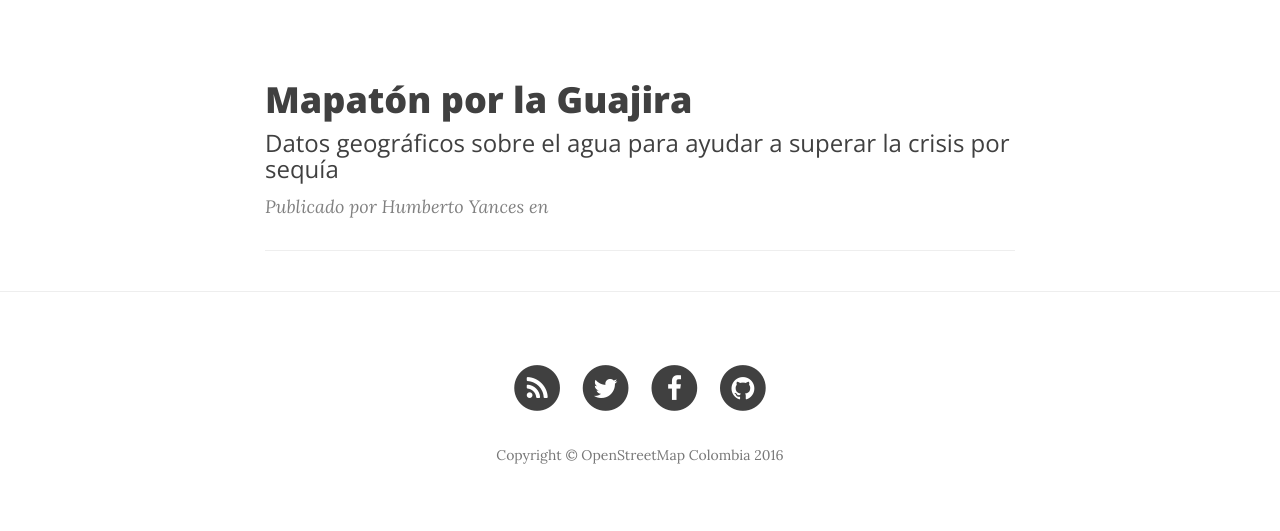
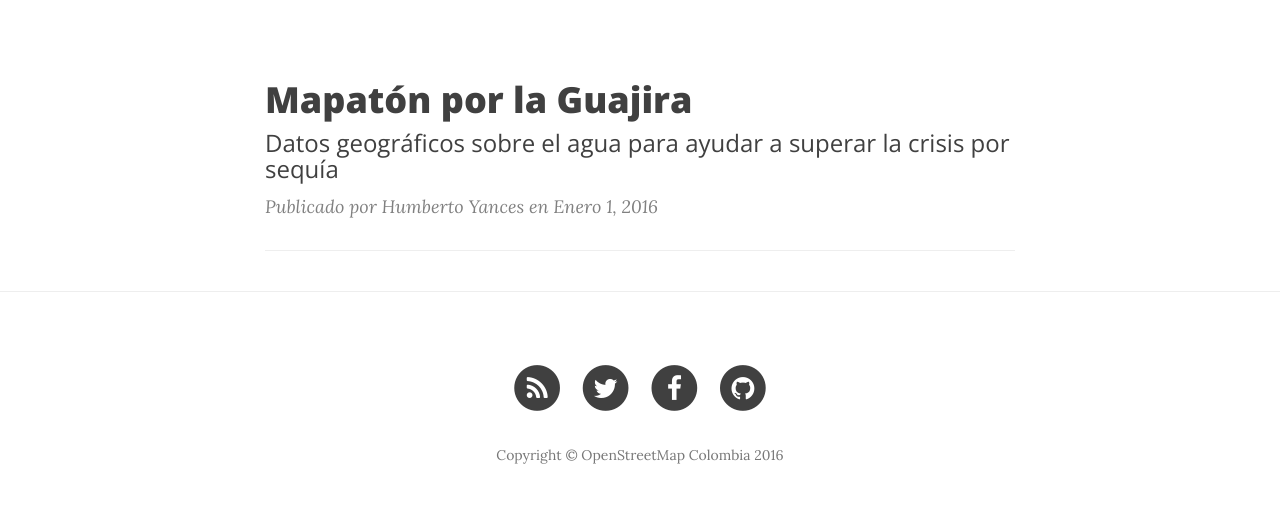
Before and after one commit to redhumus/openstreetmapcolombia.github.io, a Jekyll site: the page built from index.html, in a window 1280 px wide. Shown: the part 712-1243 px from the top of the page. Built offline with Jekyll 4.4.1, drawn with Linux system fonts in a browser that asks for light colours; nearby versions of some CDN libraries; the list of posts is cut into pages by our own code.

Commit message:
corrección fecha delentrad blog index.html

```diff
--- a/index.html
+++ b/index.html
@@ -14,8 +14,8 @@ description: "Mapatón por la Guajira"
         </h3>
         {% endif %}
     </a>
-    <p class="post-meta">Publicado por {% if post.author %}{{ post.author }}{% else %}{{ site.title }}{% endif %} en                     {% assign m = page.date | date: "%-m" %}
-                    {{ page.date | date: "%-d" }}
+    <p class="post-meta">Publicado por {% if post.author %}{{ post.author }}{% else %}{{ site.title }}{% endif %} en
+      {% assign m = post.date | date: "%-m" %}
       {% case m %}
       {% when '1' %}Enero
       {% when '2' %}Febrero
@@ -30,7 +30,7 @@ description: "Mapatón por la Guajira"
       {% when '11' %}Noviembre
       {% when '12' %}Diciembre
       {% endcase %}
-                    {{ page.date | date: "%Y" }}</p>
+      {{ post.date | date: "%-d, %Y" }}</p>
 </div>
 <hr>
 {% endfor %}
```
Lines whose indentation alone changed are shown as unchanged.
